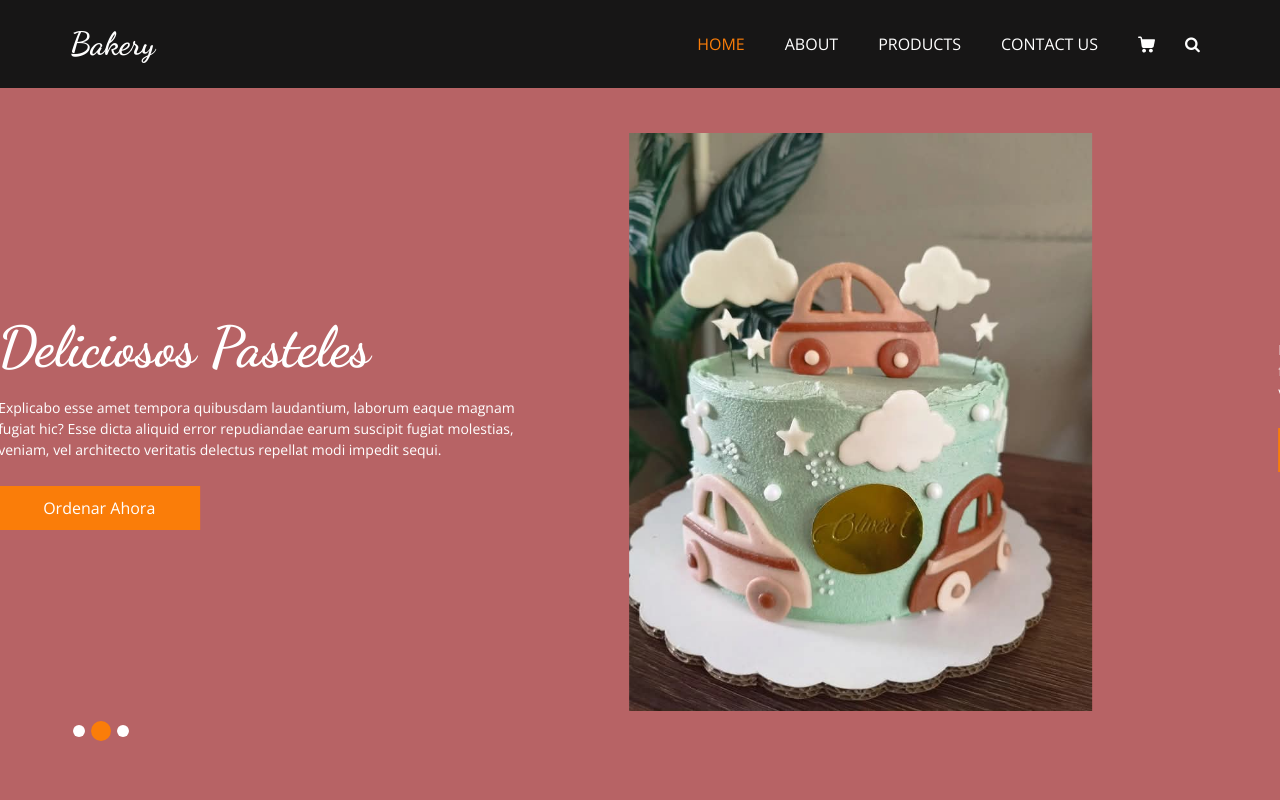
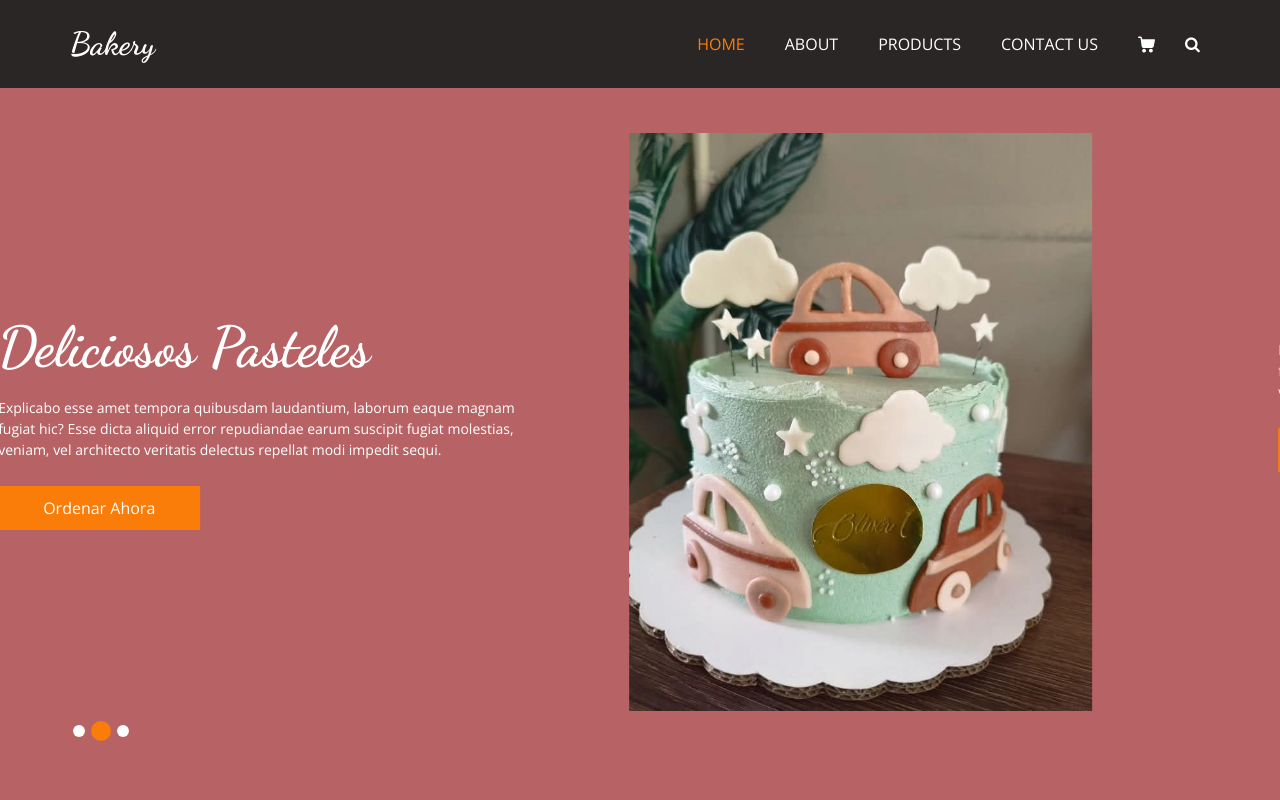
Before and after one commit to Jtlisg/landigpagepasteleria, a plain HTML site: page index.html in a window 1280 px wide. Shown: the top 800 px of the page. Drawn offline with nearby package versions, Linux system fonts and the light colour scheme; some packages are replaced by stand-ins of ours.

Commit message:
Header color nodificad

```diff
--- a/css/style.css
+++ b/css/style.css
@@ -100,7 +100,7 @@ a:focus {
   -webkit-box-direction: normal;
       -ms-flex-direction: column;
           flex-direction: column;
-  background-color: #171616;
+  background-color: #2b2626;
 }
 
 .sub_page .hero_area {
```
